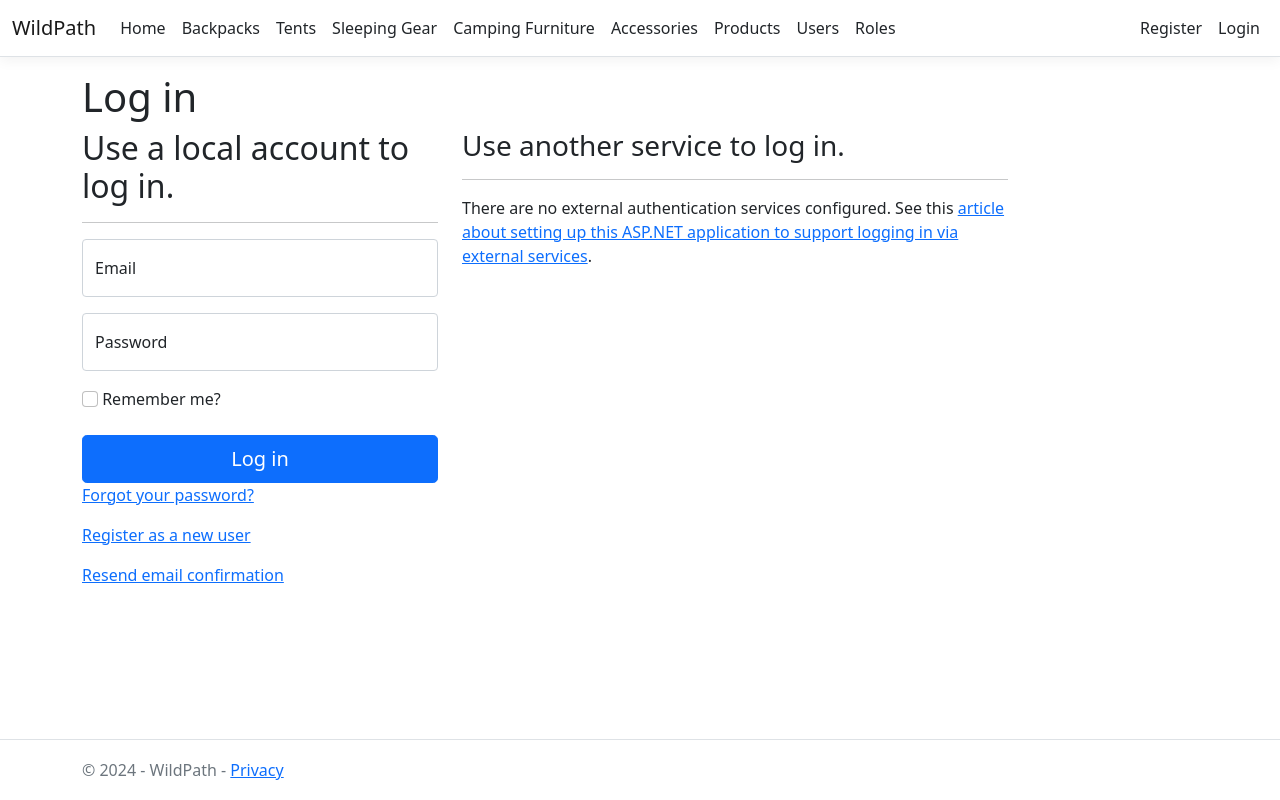
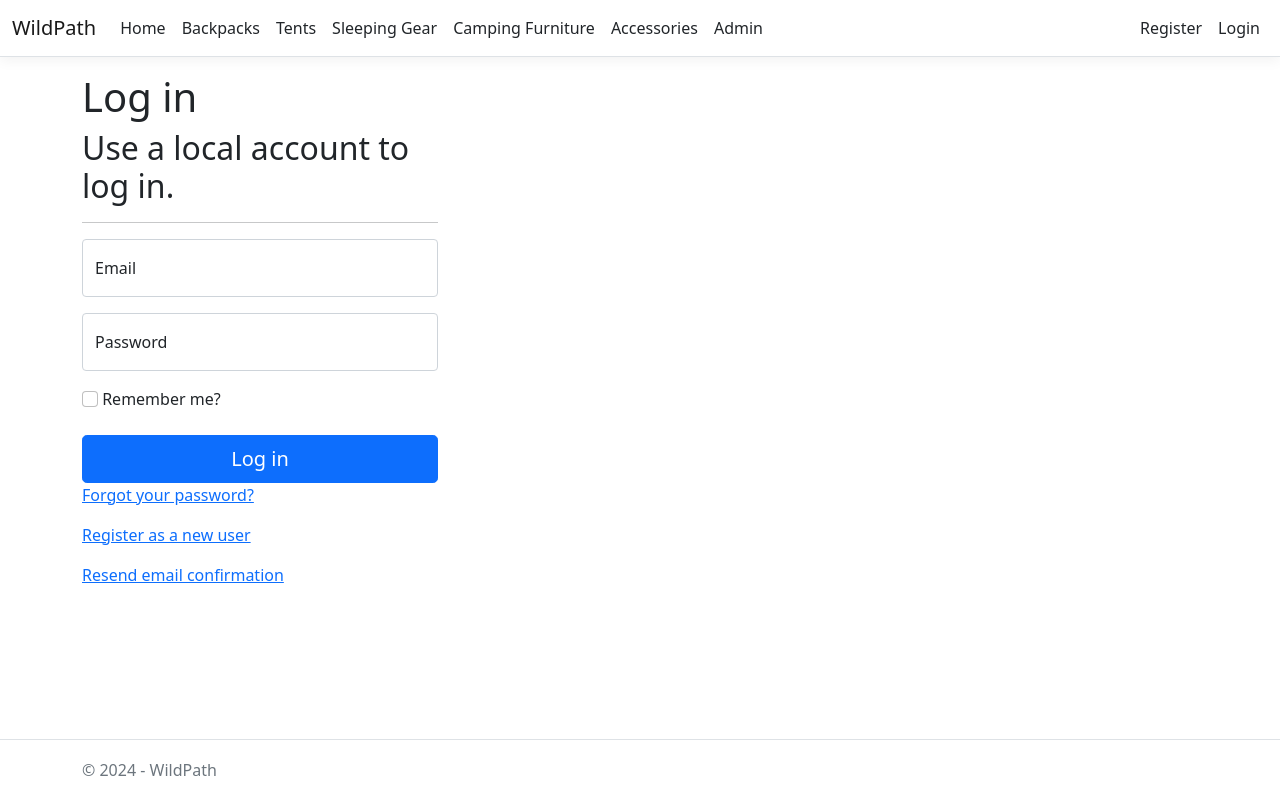
Before and after one commit to AlexAAguila/SSDP-2600, an ASP.NET Core app: page /Identity/Account/Login in a window 1280 px wide. Run offline with ASP.NET Core 8, Linux system fonts and the light colour scheme; the visitor is signed in with stand-in values (Sample User, id 1); style sheets or scripts are compiled from the project's sources; some libraries are stand-ins or nearby versions.

Commit message:
made admin section

```diff
--- a/WildPath/WildPath/Areas/Identity/Pages/Account/Login.cshtml
+++ b/WildPath/WildPath/Areas/Identity/Pages/Account/Login.cshtml
@@ -46,36 +46,6 @@
             </form>
         </section>
     </div>
-    <div class="col-md-6 col-md-offset-2">
-        <section>
-            <h3>Use another service to log in.</h3>
-            <hr />
-            @{
-                if ((Model.ExternalLogins?.Count ?? 0) == 0)
-                {
-                    <div>
-                        <p>
-                            There are no external authentication services configured. See this <a href="https://go.microsoft.com/fwlink/?LinkID=532715">article
-                            about setting up this ASP.NET application to support logging in via external services</a>.
-                        </p>
-                    </div>
-                }
-                else
-                {
-                    <form id="external-account" asp-page="./ExternalLogin" asp-route-returnUrl="@Model.ReturnUrl" method="post" class="form-horizontal">
-                        <div>
-                            <p>
-                                @foreach (var provider in Model.ExternalLogins!)
-                                {
-                                    <button type="submit" class="btn btn-primary" name="provider" value="@provider.Name" title="Log in using your @provider.DisplayName account">@provider.DisplayName</button>
-                                }
-                            </p>
-                        </div>
-                    </form>
-                }
-            }
-        </section>
-    </div>
 </div>
 
 @section Scripts {
--- a/WildPath/WildPath/Controllers/HomeController.cs
+++ b/WildPath/WildPath/Controllers/HomeController.cs
@@ -24,7 +24,7 @@ namespace WildPath.Controllers
             return View(payPalConfirmationModel);
         }
 
-        public IActionResult Privacy()
+        public IActionResult Admin()
         {
             return View();
         }
--- a/WildPath/WildPath/Views/Home/Index.cshtml
+++ b/WildPath/WildPath/Views/Home/Index.cshtml
@@ -4,5 +4,4 @@
 
 <div class="text-center">
     <h1 class="display-4">Welcome</h1>
-    <p>Learn about <a href="https://learn.microsoft.com/aspnet/core">building Web apps with ASP.NET Core</a>.</p>
 </div>
--- a/WildPath/WildPath/Views/Shared/_Layout.cshtml
+++ b/WildPath/WildPath/Views/Shared/_Layout.cshtml
@@ -39,15 +39,9 @@
                         </li>
 
                           @if (User.IsInRole("Admin"))
-                         {
+                          {
                             <li class="nav-item">
-                                <a class="nav-link text-dark" asp-area="" asp-controller="Product" asp-action="Index">Products</a>
-                            </li>
-                            <li b-6eg8tbgho9="" class="nav-item">
-                                <a class="nav-link text-dark" asp-area="" asp-controller="UserRole" asp-action="Index">Users</a>
-                            </li>
-                            <li b-6eg8tbgho9="" class="nav-item">
-                                <a class="nav-link text-dark" asp-area="" asp-controller="Role" asp-action="Index">Roles</a>
+                                <a class="nav-link text-dark" asp-area="" asp-controller="Home" asp-action="Admin">Admin</a>
                             </li>
                           }
                     </ul>
@@ -64,7 +58,7 @@
 
     <footer class="border-top footer text-muted">
         <div class="container">
-            &copy; 2024 - WildPath - <a asp-area="" asp-controller="Home" asp-action="Privacy">Privacy</a>
+            &copy; 2024 - WildPath
         </div>
     </footer>
     <script src="~/lib/jquery/dist/jquery.min.js"></script>
--- a/WildPath/WildPath/Views/UserRole/Create.cshtml
+++ b/WildPath/WildPath/Views/UserRole/Create.cshtml
@@ -5,7 +5,7 @@
     Layout = "~/Views/Shared/_Layout.cshtml";
 }
 
-<h4 style="color: #8B0000">Assign User Role</h4>
+<h4>Assign User Role</h4>
 <hr />
 <div asp-validation-summary="ModelOnly" class="text-danger"></div>
 
@@ -31,7 +31,7 @@
                 <input type="hidden" asp-for-"Email" value="Email" />
                 <input type="hidden" asp-for-"RoleName" value="RoleName" />
                 <button id="assignUserRole" type="submit"
-                        class="w-25 btn btn-sm btn-primary" style=" background-color: #8B0000">
+                        class="w-25 btn btn-sm btn-primary">
                     Assign
                 </button>
             </div>
--- a/WildPath/WildPath/wwwroot/css/site.css
+++ b/WildPath/WildPath/wwwroot/css/site.css
@@ -20,3 +20,9 @@ html {
 body {
   margin-bottom: 60px;
 }
+
+
+.custom-btn-green {
+    background-color: #ACCAC3;
+    color: white;
+}
```
Also changed, not shown: WildPath/WildPath/Areas/Identity/Pages/Account/Register.cshtml (+0 -30 lines), WildPath/WildPath/Views/Home/Admin.cshtml (added, +15 -0 lines), WildPath/WildPath/Views/Home/Admin.cshtml.cs (added, +12 -0 lines), 1 other file.
